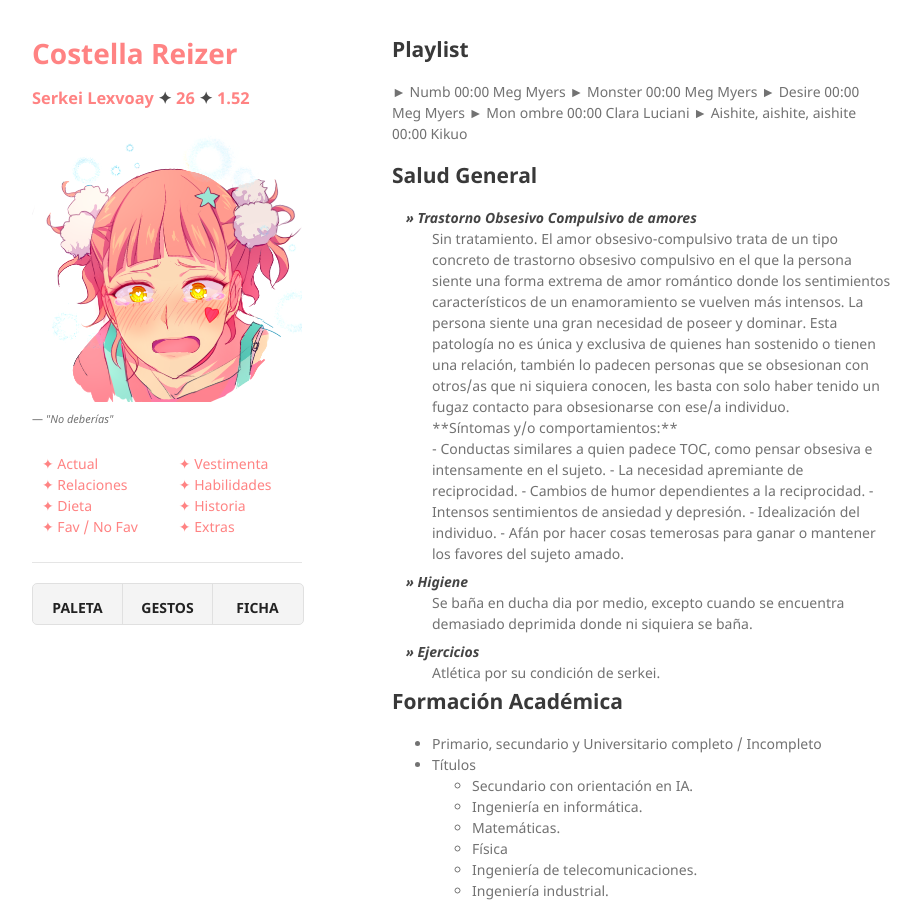
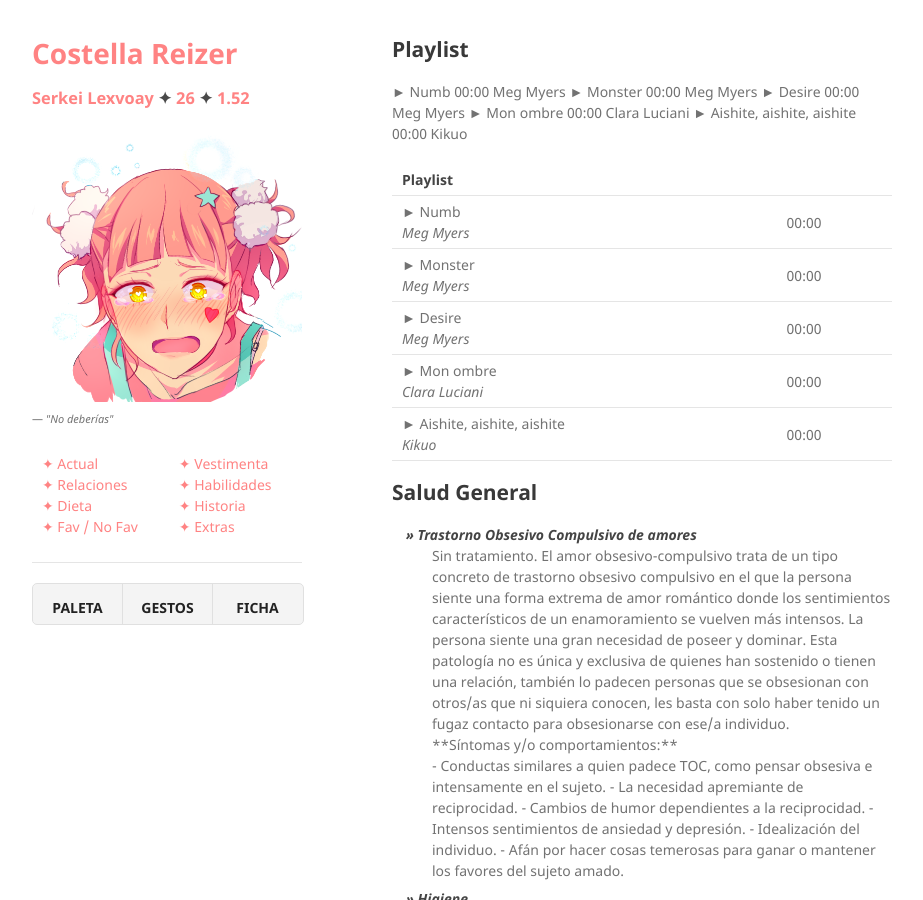
Before and after one commit to BlairSander/costella, a Jekyll site: the page built from extras.md, in a window 1280 px wide and 900 px high. Shown: the whole window, without its empty margins (178-1101 px from the left). Built offline with Jekyll 4.4.1, drawn with Linux system fonts in a browser that asks for light colours; our own code applies the rules of GitHub Pages for plain Markdown files.

Commit message:
Update extras.md

```diff
--- a/extras.md
+++ b/extras.md
@@ -12,6 +12,16 @@ Meg Myers
 Clara Luciani
 ► Aishite, aishite, aishite	00:00
 Kikuo
+
+| Playlist |   |
+|:----------------------|:------------------|
+| ► Numb  <br> _Meg Myers_ | 00:00 <br> |
+| ► Monster  <br> _Meg Myers_ | 00:00 <br> |
+| ► Desire  <br> _Meg Myers_ | 00:00 <br> |
+| ► Mon ombre  <br> _Clara Luciani_ | 00:00<br>  |
+| ► Aishite, aishite, aishite  <br> _Kikuo_| 00:00 <br> |
+
+
 
 ## Salud General
 <dt>Trastorno Obsesivo Compulsivo de amores</dt> <dd>Sin tratamiento.
```
